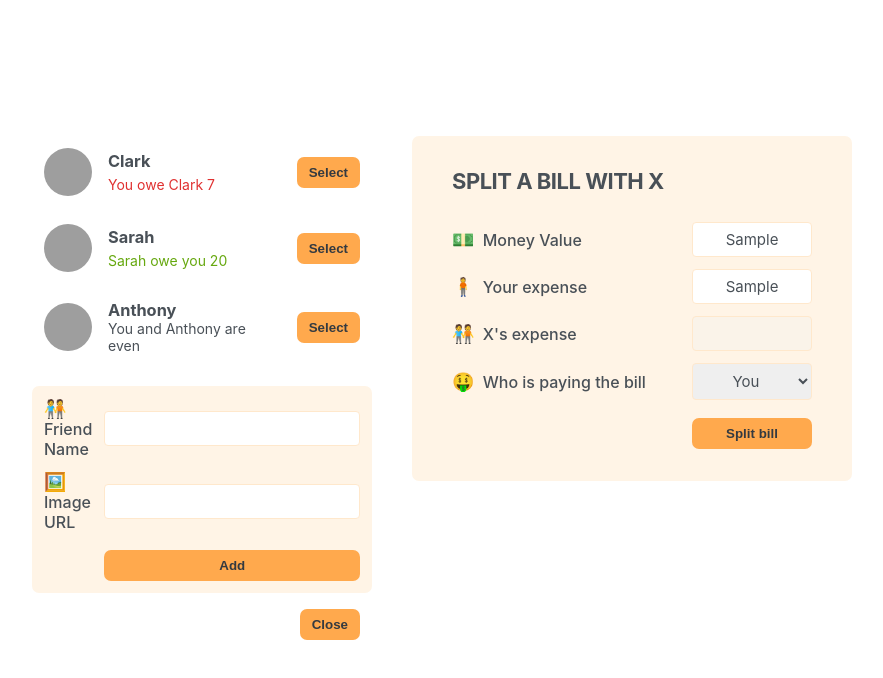
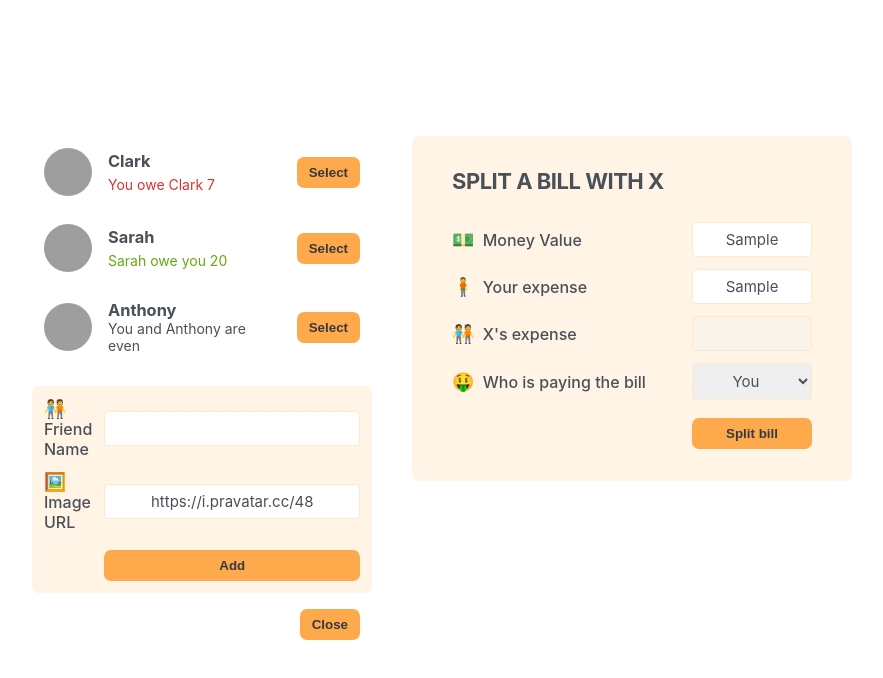
Before and after one commit to TaushifReza/06-eat-n-split, a React (Create React App) app: page / in a window 1280 px wide. Both pictures are taken after typing "Sample", "Sample" into the empty fields and a click on the button "Add Friend". Shown: the top 678 px of the page, without its empty margins (198-1081 px from the left). Built offline with nearby package versions, Linux system fonts and the light colour scheme; grey boxes are pictures that could not be loaded.

Commit message:
Make add new friend dynamic

```diff
--- a/src/App.js
+++ b/src/App.js
@@ -30,18 +30,25 @@
 }
 
 export default function App() {
+  const [friends, setFriends] = useState(initialFriends);
+
   const [showAddFriend, setShowAddFriend] = useState(false);
 
   function handleShowAddFriend() {
     setShowAddFriend((show) => !show);
   }
 
+  function handleAddFriend(newFriend) {
+    setFriends((friends) => [...friends, newFriend]);
+    setShowAddFriend(false);
+  }
+
   return (
     <div>
       <div className="app">
         <div className="sidebar">
-          <FriendList />
-          {showAddFriend && <FormAddFriend />}
+          <FriendList friends={friends} />
+          {showAddFriend && <FormAddFriend onAddFriend={handleAddFriend} />}
           <Button onClick={handleShowAddFriend}>
             {showAddFriend ? "Close" : "Add Friend"}
           </Button>
@@ -52,9 +59,7 @@
   );
 }
 
-function FriendList() {
-  const friends = initialFriends;
-
+function FriendList({ friends, handleAddFriend }) {
   return (
     <ul>
       {friends.map((friend) => (
@@ -89,14 +94,45 @@
   );
 }
 
-function FormAddFriend() {
+function FormAddFriend({ onAddFriend }) {
+  const [name, setName] = useState("");
+  const [image, setImage] = useState("https://i.pravatar.cc/48");
+
+  function handleSubmit(e) {
+    e.preventDefault();
+
+    if (!name || !image) return;
+
+    const id = crypto.randomUUID();
+
+    const newFriend = {
+      id: id,
+      name,
+      image: `${image}?=${id}`,
+      balance: 0,
+    };
+
+    onAddFriend(newFriend);
+
+    setName("");
+    setImage("https://i.pravatar.cc/48");
+  }
+
   return (
-    <form className="form-add-friend">
+    <form className="form-add-friend" onSubmit={handleSubmit}>
       <label>🧑‍🤝‍🧑 Friend Name</label>
-      <input type="text" />
+      <input
+        value={name}
+        onChange={(e) => setName(e.target.value)}
+        type="text"
+      />
 
       <label>🖼️ Image URL</label>
-      <input type="text" />
+      <input
+        value={image}
+        onChange={(e) => setImage(e.target.value)}
+        type="text"
+      />
 
       <Button>Add</Button>
     </form>
```
